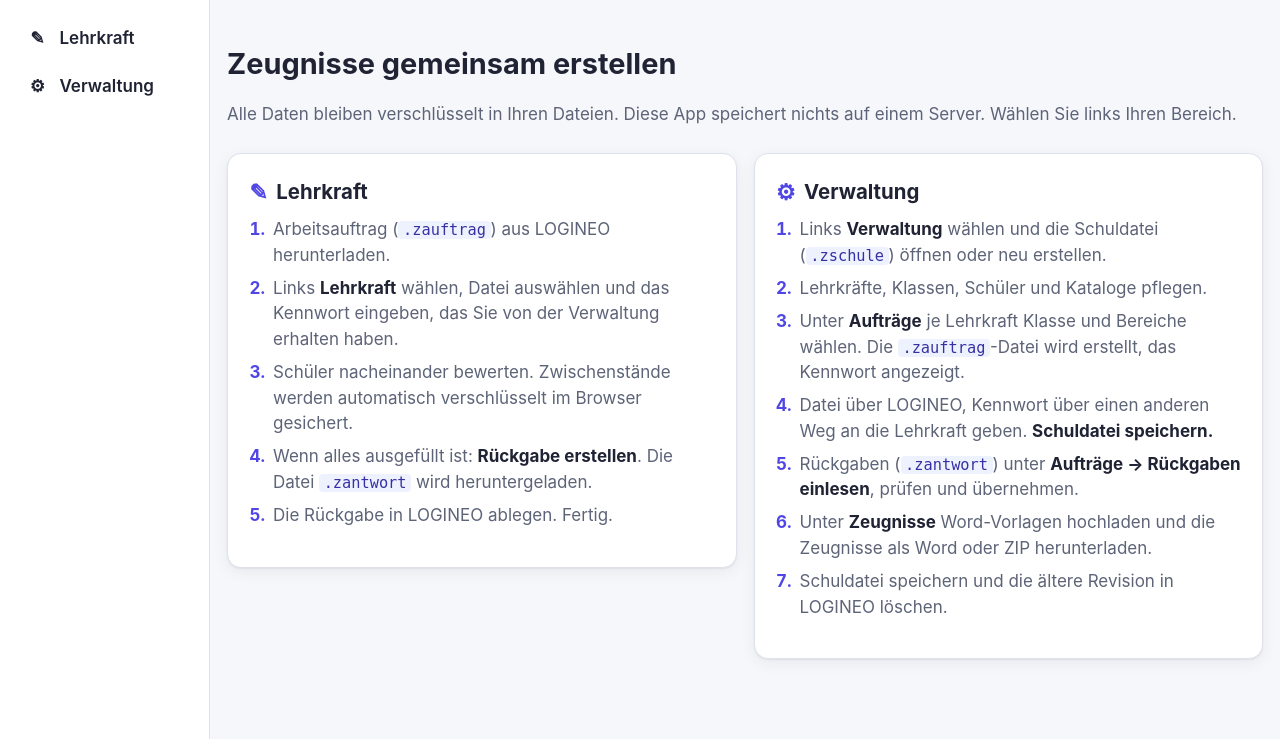
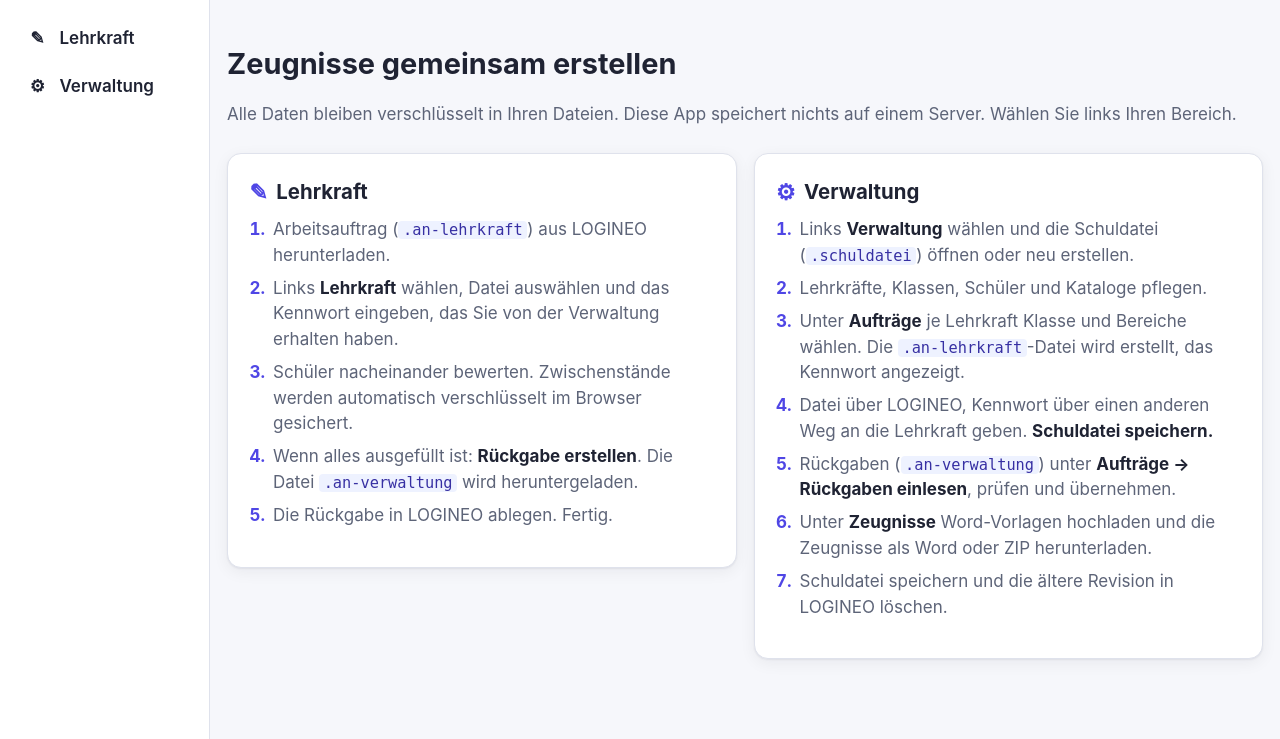
Before and after one commit to ibrahimkuralozkan/IKO.Zeugnis, an ASP.NET Core app: page / in a window 1280 px wide. Shown: the part 61-800 px from the top of the page. Run offline with ASP.NET Core 8, Linux system fonts and the light colour scheme; style sheets or scripts are compiled from the project's sources; some libraries are stand-ins or nearby versions.

Commit message:
Use direction-revealing file extensions (v0.7.0)
- .zschule -> .schuldatei, .zauftrag -> .an-lehrkraft,
  .zantwort -> .an-verwaltung, so the extension names the recipient.
- Return file name now includes the teacher, e.g.
  Rueckgabe_3a_Deutsch_Herr_Ali_20261120-1430.an-verwaltung.
- File pickers, help texts, .gitignore and the deploy data-file check
  updated (old extensions stay excluded too).
- Tests for the extensions and the assignment file name.

Co-Authored-By: Claude Opus 5.5 <noreply@anthropic.com>

```diff
--- a/Zeugnis.App/Pages/Home.razor
+++ b/Zeugnis.App/Pages/Home.razor
@@ -14,10 +14,10 @@
     <section class="card guide">
         <h2><span class="role-icon" aria-hidden="true">✎</span> Lehrkraft</h2>
         <ol class="steps">
-            <li>Arbeitsauftrag (<code>.zauftrag</code>) aus LOGINEO herunterladen.</li>
+            <li>Arbeitsauftrag (<code>.an-lehrkraft</code>) aus LOGINEO herunterladen.</li>
             <li>Links <strong>Lehrkraft</strong> wählen, Datei auswählen und das Kennwort eingeben, das Sie von der Verwaltung erhalten haben.</li>
             <li>Schüler nacheinander bewerten. Zwischenstände werden automatisch verschlüsselt im Browser gesichert.</li>
-            <li>Wenn alles ausgefüllt ist: <strong>Rückgabe erstellen</strong>. Die Datei <code>.zantwort</code> wird heruntergeladen.</li>
+            <li>Wenn alles ausgefüllt ist: <strong>Rückgabe erstellen</strong>. Die Datei <code>.an-verwaltung</code> wird heruntergeladen.</li>
             <li>Die Rückgabe in LOGINEO ablegen. Fertig.</li>
         </ol>
     </section>
@@ -25,11 +25,11 @@
     <section class="card guide">
         <h2><span class="role-icon" aria-hidden="true">⚙</span> Verwaltung</h2>
         <ol class="steps">
-            <li>Links <strong>Verwaltung</strong> wählen und die Schuldatei (<code>.zschule</code>) öffnen oder neu erstellen.</li>
+            <li>Links <strong>Verwaltung</strong> wählen und die Schuldatei (<code>.schuldatei</code>) öffnen oder neu erstellen.</li>
             <li>Lehrkräfte, Klassen, Schüler und Kataloge pflegen.</li>
-            <li>Unter <strong>Aufträge</strong> je Lehrkraft Klasse und Bereiche wählen. Die <code>.zauftrag</code>-Datei wird erstellt, das Kennwort angezeigt.</li>
+            <li>Unter <strong>Aufträge</strong> je Lehrkraft Klasse und Bereiche wählen. Die <code>.an-lehrkraft</code>-Datei wird erstellt, das Kennwort angezeigt.</li>
             <li>Datei über LOGINEO, Kennwort über einen anderen Weg an die Lehrkraft geben. <strong>Schuldatei speichern.</strong></li>
-            <li>Rückgaben (<code>.zantwort</code>) unter <strong>Aufträge → Rückgaben einlesen</strong>, prüfen und übernehmen.</li>
+            <li>Rückgaben (<code>.an-verwaltung</code>) unter <strong>Aufträge → Rückgaben einlesen</strong>, prüfen und übernehmen.</li>
             <li>Unter <strong>Zeugnisse</strong> Word-Vorlagen hochladen und die Zeugnisse als Word oder ZIP herunterladen.</li>
             <li>Schuldatei speichern und die ältere Revision in LOGINEO löschen.</li>
         </ol>
--- a/Zeugnis.App/Pages/Lehrkraft.razor
+++ b/Zeugnis.App/Pages/Lehrkraft.razor
@@ -9,15 +9,15 @@
 {
     <h1>Lehrkraft</h1>
     <div class="two-col">
-        <OpenFileForm Title="Arbeitsauftrag öffnen" Accept=".zauftrag"
+        <OpenFileForm Title="Arbeitsauftrag öffnen" Accept=".an-lehrkraft"
                       Hint="Die Datei erhalten Sie von der Verwaltung, das Kennwort auf einem anderen Weg."
                       OnOpen="Session.OpenAsync" />
         <div class="card">
             <h2>So geht es</h2>
             <ol class="steps">
-                <li>Arbeitsauftrag (<code>.zauftrag</code>) aus LOGINEO laden und hier mit dem Kennwort öffnen.</li>
+                <li>Arbeitsauftrag (<code>.an-lehrkraft</code>) aus LOGINEO laden und hier mit dem Kennwort öffnen.</li>
                 <li>Bewertungen eintragen. Der Zwischenstand wird verschlüsselt auf diesem Gerät gesichert.</li>
-                <li>„Rückgabe erstellen“ und die <code>.zantwort</code>-Datei in LOGINEO ablegen.</li>
+                <li>„Rückgabe erstellen“ und die <code>.an-verwaltung</code>-Datei in LOGINEO ablegen.</li>
             </ol>
             <p class="muted">Korrekturen sind jederzeit möglich: Auftrag erneut öffnen, ändern, neue Rückgabe senden.</p>
         </div>
--- a/Zeugnis.App/Pages/Verwaltung/Auftraege.razor
+++ b/Zeugnis.App/Pages/Verwaltung/Auftraege.razor
@@ -20,8 +20,8 @@
         @* ---------- Rückgaben ---------- *@
         <div class="card form">
             <h2>Rückgaben einlesen</h2>
-            <p class="muted">Eine oder mehrere <code>.zantwort</code>-Dateien wählen. Kennwörter sind nicht nötig – sie stehen im jeweiligen Auftrag.</p>
-            <InputFile OnChange="LoadReturnsAsync" accept=".zantwort" multiple />
+            <p class="muted">Eine oder mehrere <code>.an-verwaltung</code>-Dateien wählen. Kennwörter sind nicht nötig – sie stehen im jeweiligen Auftrag.</p>
+            <InputFile OnChange="LoadReturnsAsync" accept=".an-verwaltung" multiple />
             @foreach (var (name, message) in _loadErrors)
             {
                 <p class="alert error"><strong>@name:</strong> @message</p>
--- a/Zeugnis.App/Pages/Verwaltung/Uebersicht.razor
+++ b/Zeugnis.App/Pages/Verwaltung/Uebersicht.razor
@@ -7,7 +7,7 @@
 {
     <h1>Verwaltung</h1>
     <div class="two-col">
-        <OpenFileForm Title="Schuldatei öffnen" Accept=".zschule"
+        <OpenFileForm Title="Schuldatei öffnen" Accept=".schuldatei"
                       Hint="Immer die neueste Revision öffnen (höchste R-Nummer im Dateinamen)."
                       OnOpen="Session.OpenAsync" />
 
--- a/Zeugnis.App/Services/Sessions.cs
+++ b/Zeugnis.App/Services/Sessions.cs
@@ -189,7 +189,7 @@ public sealed class TeacherSession(EnvelopeCodec codec, IJSRuntime js)
         var now = DateTimeOffset.UtcNow;
         var response = ResponseBuilder.Create(Assignment, now);
         var bytes = await codec.SealAsync(response, EnvelopeKind.Response, _password, ResponseBuilder.Reference(Assignment.AssignmentId));
-        var name = $"Rueckgabe_{FileService.SafeFileName(Assignment.ClassName)}_{FileService.SafeFileName(Assignment.Label)}_{DateTime.Now:yyyyMMdd-HHmm}{EnvelopeCodec.Extension(EnvelopeKind.Response)}";
+        var name = $"Rueckgabe_{FileService.SafeFileName(Assignment.ClassName)}_{FileService.SafeFileName(Assignment.Label)}_{FileService.SafeFileName(Assignment.TeacherName)}_{DateTime.Now:yyyyMMdd-HHmm}{EnvelopeCodec.Extension(EnvelopeKind.Response)}";
         LastResponseUtc = now;
         ChangedSinceResponse = false;
         Changed?.Invoke();
--- a/Zeugnis.Exchange/Documents.cs
+++ b/Zeugnis.Exchange/Documents.cs
@@ -3,7 +3,7 @@ using Zeugnis.Domain;
 namespace Zeugnis.Exchange;
 
 /// <summary>
-/// Die Schuldatei (<c>.zschule</c>): vollständiger Stand der Verwaltung.
+/// Die Schuldatei (<c>.schuldatei</c>): vollständiger Stand der Verwaltung.
 /// Liegt nur verschlüsselt vor; das Kennwort kennt nur die Verwaltung.
 /// </summary>
 public sealed class SchoolFile
@@ -71,7 +71,7 @@ public sealed record ReturnRecord(
     int Applied, int ConflictsTakenIncoming, int ConflictsKeptSchool, int Unchanged);
 
 /// <summary>
-/// Arbeitsauftrag (<c>.zauftrag</c>) für eine Lehrkraft: nur ihre Schüler, nur ihre Felder.
+/// Arbeitsauftrag (<c>.an-lehrkraft</c>) für eine Lehrkraft: nur ihre Schüler, nur ihre Felder.
 /// </summary>
 public sealed class AssignmentFile
 {
@@ -96,7 +96,7 @@ public sealed class AssignmentFile
     public List<StudentReport> Reports { get; set; } = [];
 }
 
-/// <summary>Rückgabe (<c>.zantwort</c>) einer Lehrkraft zu genau einem Arbeitsauftrag.</summary>
+/// <summary>Rückgabe (<c>.an-verwaltung</c>) einer Lehrkraft zu genau einem Arbeitsauftrag.</summary>
 public sealed class ResponseFile
 {
     public const int CurrentFormatVersion = 1;
--- a/Zeugnis.Exchange/EnvelopeCodec.cs
+++ b/Zeugnis.Exchange/EnvelopeCodec.cs
@@ -40,9 +40,9 @@ public sealed class EnvelopeCodec(IAeadCipher cipher)
 
     public static string Extension(EnvelopeKind kind) => kind switch
     {
-        EnvelopeKind.School => ".zschule",
-        EnvelopeKind.Assignment => ".zauftrag",
-        EnvelopeKind.Response => ".zantwort",
+        EnvelopeKind.School => ".schuldatei",
+        EnvelopeKind.Assignment => ".an-lehrkraft",
+        EnvelopeKind.Response => ".an-verwaltung",
         _ => throw new ArgumentOutOfRangeException(nameof(kind)),
     };
 
```
Also changed, not shown: CLAUDE.md (+7 -5 lines), Zeugnis.Tests/EnvelopeCodecTests.cs (+15 -0 lines), .github/workflows/deploy-pwa.yml, README.md, 2 other files.
